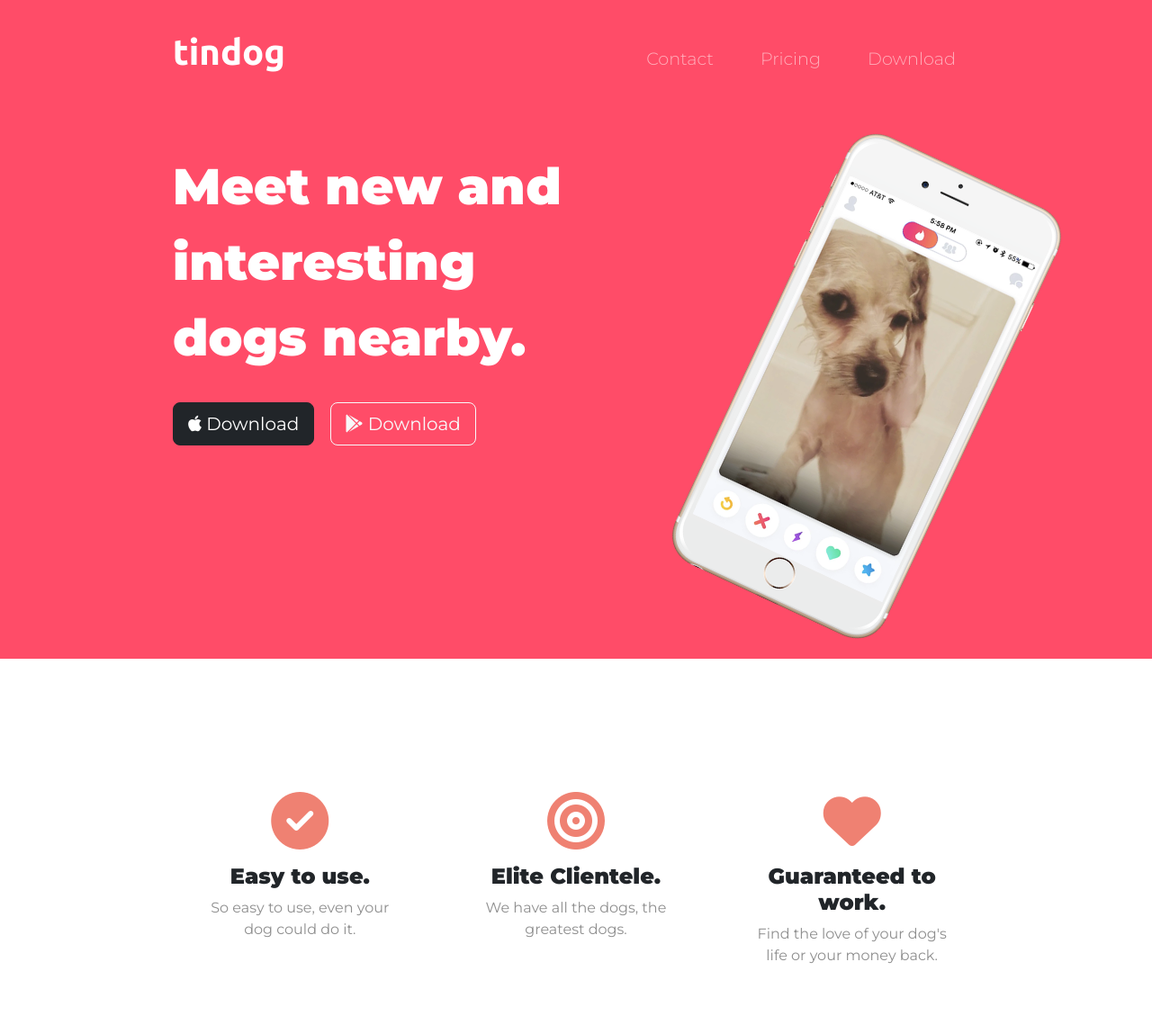
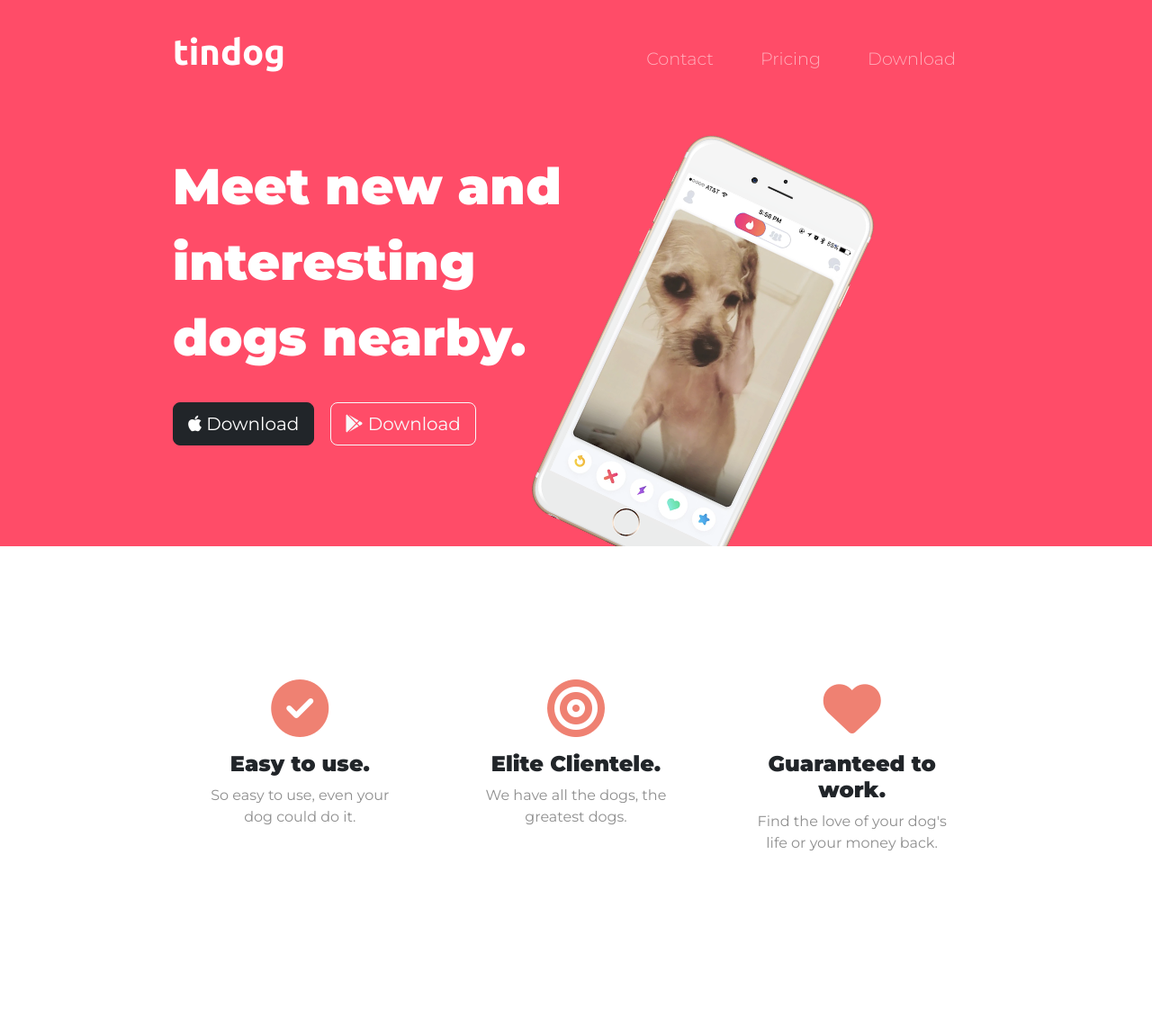
Before and after one commit to Andy-Bracket/TinDog, a plain HTML site: page index.html in a window 1280 px wide. Shown: the top 1139 px of the page at 90% size. Drawn offline with nearby package versions, Linux system fonts and the light colour scheme.

Commit message:
Added z-index to style title section image

```diff
--- a/css/styles.css
+++ b/css/styles.css
@@ -24,7 +24,7 @@ h2{
 }
 
 .container-fluid {
-    padding: 3% 15%;
+    padding: 3% 15% 7%;
 }
 
 
@@ -64,9 +64,11 @@ h2{
 /* Title Image */
 
 .title-image {
-    width: 60%;
+    width: 18%;
     transform: rotate(25deg);
     margin-left: 180px;
+    position: absolute;
+    right:30%;
 }
 
 /* Features Section */
@@ -74,6 +76,9 @@ h2{
 #features {
     padding-top: 5%;
     padding-bottom: 5%;
+    background-color: #fff;
+    position: relative;
+
 
 }
 
```
